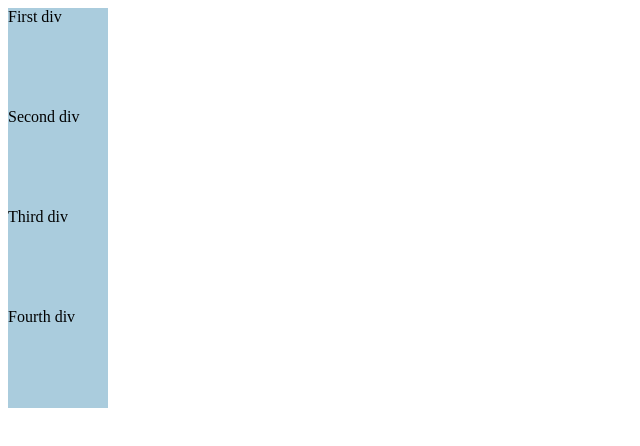
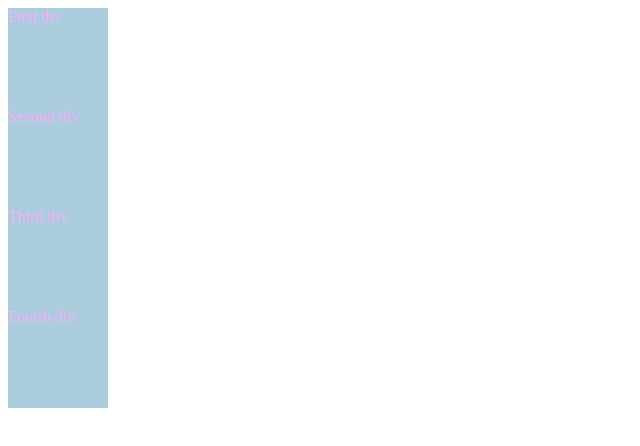
Before and after one commit to greekk/first_project, a plain HTML site: page index.html in a window 1280 px wide. Shown: the whole page, without its empty margins (0-640 px from the left). Drawn offline with Linux system fonts and the light colour scheme.

Commit message:
Changes in the color scheme

```diff
--- a/css/main.css
+++ b/css/main.css
@@ -2,4 +2,5 @@ div{
     width: 100px;
     height: 100px;
     background-color: #acd;
+    color: #faf;
 }
```
